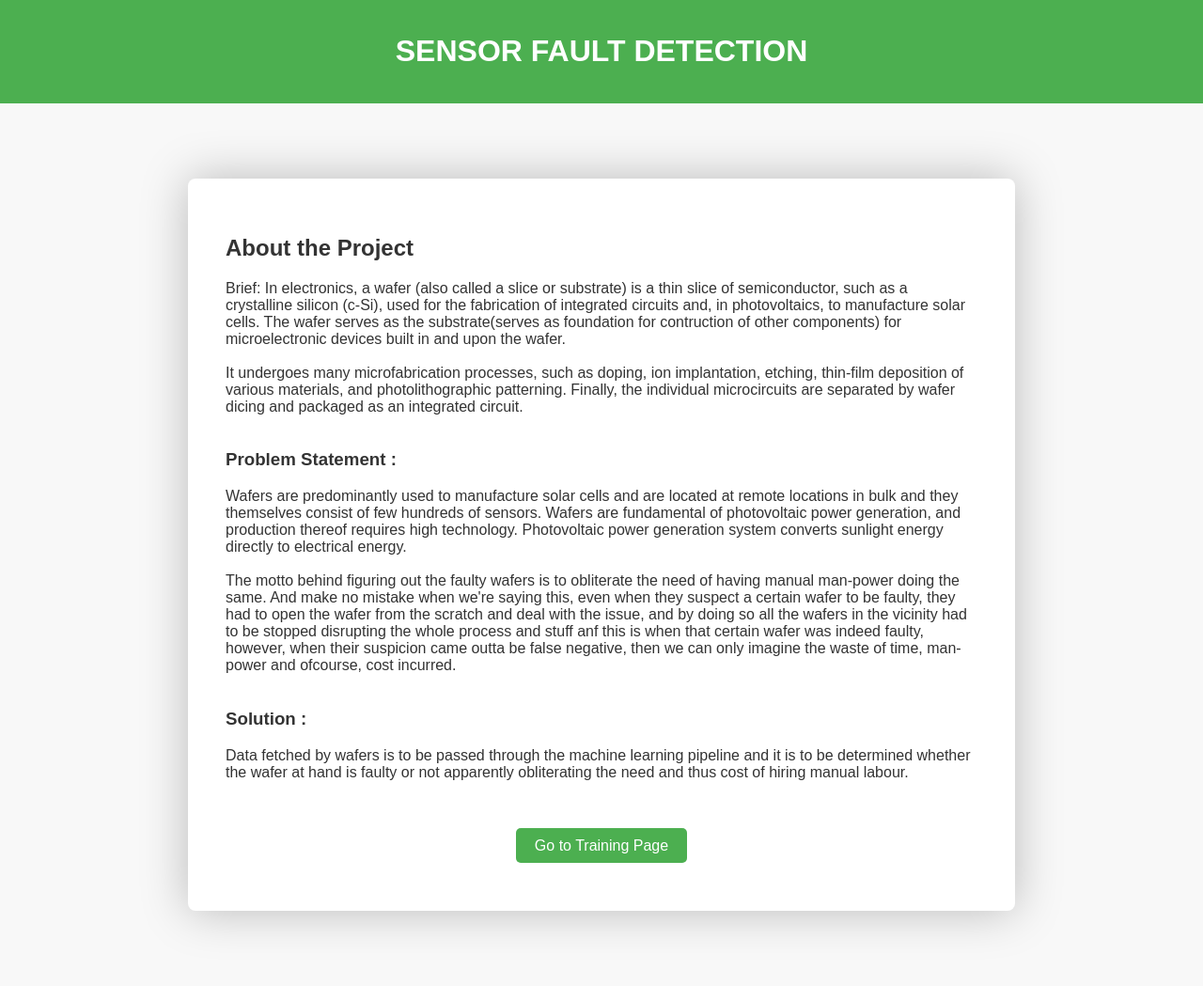
After one commit to ShubhamMohanty680/SensorFaultPrediction, a Flask app: template templates/home.html in a window 1280 px wide. The commit adds this page. Shown: the whole page at 94% size. Run offline with Flask 2, Linux system fonts and the light colour scheme; the template is opened without the code that fills it, so the values that code supplies are empty.

Commit message:
home page design

```diff
--- a/app.py
+++ b/app.py
@@ -10,7 +10,7 @@ app = Flask(__name__)
 
 @app.route("/")
 def home():
-    return "Welcome to my application"
+    return render_template('home.html')
 
 
 @app.route("/train")
@@ -19,10 +19,14 @@ def train_route():
         train_pipeline = TraininingPipeline()
         train_pipeline.run_pipeline()
 
-        return "Training Completed."
+        return render_template('training_complete.html')
 
     except Exception as e:
         raise CustomException(e,sys)
+
+@app.route('/result', methods=['GET'])
+def result():
+        return render_template('result.html')
 
 @app.route('/predict', methods=['POST', 'GET'])
 def upload():
@@ -42,7 +46,6 @@ def upload():
                             download_name= prediction_file_detail.prediction_file_name,
                             as_attachment= True)
 
-
         else:
             return render_template('upload_file.html')
     except Exception as e:
--- /dev/null
+++ b/templates/home.html
@@ -0,0 +1,110 @@
+<!DOCTYPE html>
+<html lang="en">
+
+<head>
+    <meta charset="UTF-8">
+    <meta name="viewport" content="width=device-width, initial-scale=1.0">
+    <title>HOME</title>
+    <style>
+        body {
+            font-family: 'Arial', sans-serif;
+            margin: 0;
+            padding: 0;
+            background-color: #f8f8f8;
+            color: #333;
+        }
+
+        header {
+            background-color: #4CAF50;
+            padding: 15px;
+            text-align: center;
+            color: white;
+        }
+
+        .container {
+            max-width: 800px;
+            margin: 80px auto;
+            padding: 40px;
+            background-color: white;
+            border-radius: 8px;
+            box-shadow: 0 0 50px rgba(0, 0, 0, 0.25);
+        }
+
+        .completed-box {
+            color: white;
+            padding: 20px;
+            text-align: center;
+            margin-top: 20px;
+            border-radius: 8px;
+        }
+
+        .button-container {
+            margin-top: 20px;
+        }
+
+        .redirect-button {
+            background-color: #4CAF50;
+            color: white;
+            padding: 10px 20px;
+            text-decoration: none;
+            font-size: 16px;
+            border: none;
+            border-radius: 5px;
+            cursor: pointer;
+        }
+
+        .redirect-button:hover {
+            background-color: #45a049;
+        }
+    </style>
+</head>
+
+<body>
+    <header>
+        <h1>SENSOR FAULT DETECTION</h1>
+    </header>
+
+    <div class="container">
+        <h2>About the Project</h2>
+        <p>
+            Brief: In electronics, a wafer (also called a slice or substrate) is a thin slice of semiconductor, such as
+            a crystalline silicon (c-Si), used for the fabrication of integrated circuits and, in photovoltaics, to
+            manufacture solar cells. The wafer serves as the substrate(serves as foundation for contruction of other
+            components) for microelectronic devices built in and upon the wafer.
+            <br>
+            <br>
+            It undergoes many microfabrication processes, such as doping, ion implantation, etching, thin-film
+            deposition of various materials, and photolithographic patterning. Finally, the individual microcircuits are
+            separated by wafer dicing and packaged as an integrated circuit.
+            <br>
+            <br>
+        <h3> <b>Problem Statement :</b></h3>Wafers are predominantly used to manufacture solar cells and are located at
+        remote
+        locations in bulk and they themselves consist of few hundreds of sensors. Wafers are fundamental of
+        photovoltaic power generation, and production thereof requires high technology. Photovoltaic power
+        generation system converts sunlight energy directly to electrical energy.
+        <br>
+        <br>
+        The motto behind figuring out the faulty wafers is to obliterate the need of having manual man-power doing
+        the same. And make no mistake when we're saying this, even when they suspect a certain wafer to be faulty,
+        they had to open the wafer from the scratch and deal with the issue, and by doing so all the wafers in the
+        vicinity had to be stopped disrupting the whole process and stuff anf this is when that certain wafer was
+        indeed faulty, however, when their suspicion came outta be false negative, then we can only imagine the
+        waste of time, man-power and ofcourse, cost incurred.
+        <br>
+        <br>
+        <h3><b>Solution :</b></h3>Data fetched by wafers is to be passed through the machine learning pipeline and it is
+        to be
+        determined whether the wafer at hand is faulty or not apparently obliterating the need and thus cost of
+        hiring manual labour.
+        </p>
+
+        <div class="completed-box">
+            <div class="button-container">
+                <a href="/train" class="redirect-button">Go to Training Page</a>
+            </div>
+        </div>
+    </div>
+</body>
+
+</html>
--- a/upload_data.py
+++ b/upload_data.py
@@ -13,7 +13,7 @@ DATABASE_NAME='ML_Project'
 COLLECTION_NAME='wafer_fault'
 
 # read data as an dataframe
-df=pd.read_csv("D:\ML_Projects\sensor-fault-detection\notebooks\wafer_23012020_041211.csv")
+df=pd.read_csv(r"D:\ML_Projects\sensor-fault-detection\notebooks\wafer_23012020_041211.csv")
 df=df.drop("Unnamed: 0",axis=1)
 
 #convert the data into json
```
Also changed, not shown: static/css/script.js (added, +14 -0 lines), static/css/style.css (+9 -4 lines), templates/result.html (added, +50 -0 lines), templates/training_complete.html (added, +86 -0 lines), templates/upload_file.html (+46 -13 lines), static/css/pic.jpeg (added), 1 other file.
